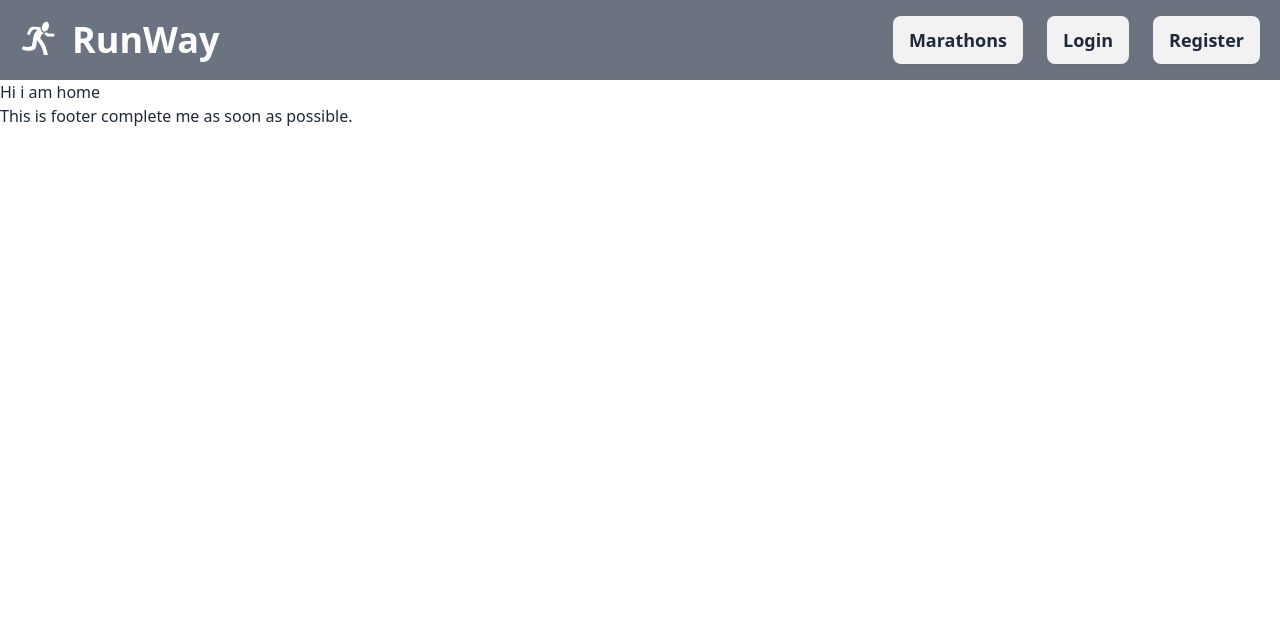
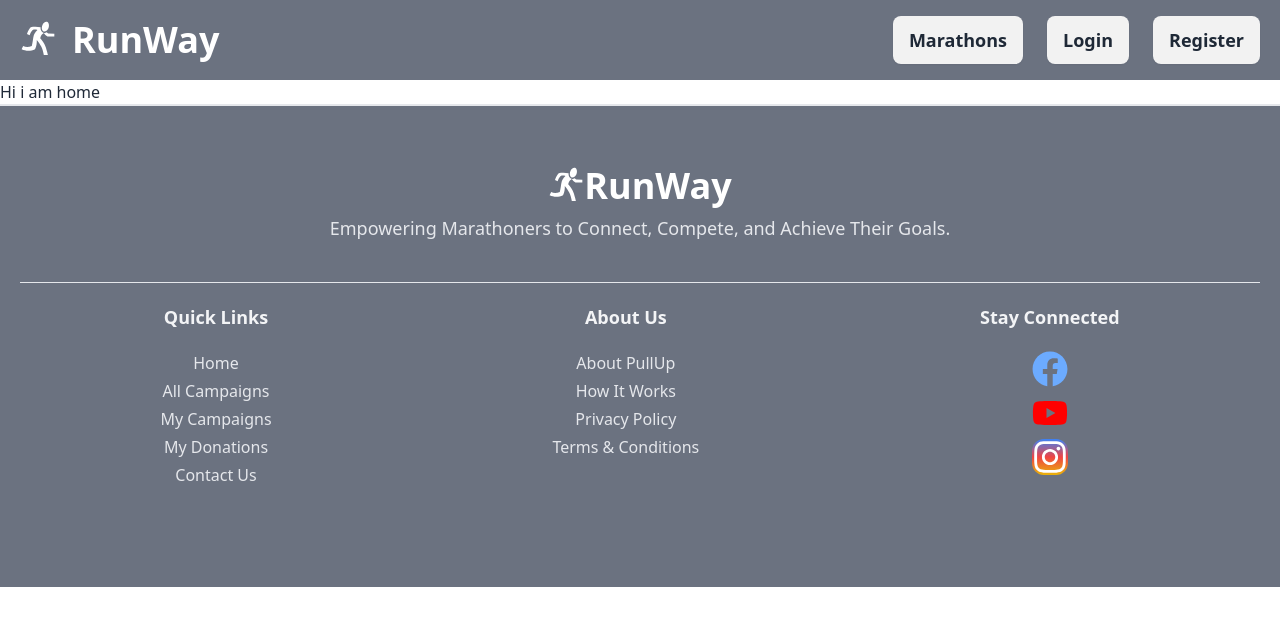
Before and after one commit to Rasadul-Islam/marathon-management-client, a React (Vite) app: page / in a window 1280 px wide. Shown: the top 626 px of the page. Built offline with nearby package versions, Linux system fonts and the light colour scheme; no server answers.

Commit message:
added footer

```diff
--- a/src/pages/Footer/Footer.jsx
+++ b/src/pages/Footer/Footer.jsx
@@ -1,9 +1,46 @@
 import React from 'react';
+import { FaFacebook, FaInstagram, FaYoutube } from 'react-icons/fa';
+import { GiRun } from 'react-icons/gi';
 
 const Footer = () => {
     return (
-        <div>
-            This is footer complete me as soon as possible.
+        <div className='pb-20 bg-gray-500 to-white p-5 border-t-2 '>
+            <div className='text-center my-10'>
+                <h1 className='text-2xl md:text-3xl lg:text-4xl font-bold text-white flex justify-center'><GiRun />RunWay </h1>
+                <p className='mt-2 text-gray-200 text-base md:text-lg'>Empowering Marathoners to Connect, Compete, and Achieve Their Goals.</p>
+            </div>
+            <hr />
+            <div className='flex flex-col md:flex-row justify-around gap-y-10 my-5 '>
+                <div className='text-center'>
+                    <h1 className='font-bold text-gray-100 text-lg mb-5 '>Quick Links</h1>
+                    <ul className='text-gray-200 flex flex-col gap-1'>
+                        <li><a href='#'>Home</a></li>
+                        <li><a href='#'>All Campaigns</a></li>
+                        <li><a href='#'>My Campaigns</a></li>
+                        <li><a href='#'>My Donations
+                        </a></li>
+                        <li><a href='#'>Contact Us
+                        </a></li>
+                    </ul>
+                </div>
+                <div className='text-center'>
+                    <h1 className='font-bold text-gray-100 text-lg mb-5 '>About Us</h1>
+                    <ul className='text-gray-200 flex flex-col gap-1'>
+                        <li><a href='#'>About PullUp</a></li>
+                        <li><a href='#'>How It Works</a></li>
+                        <li><a href='#'>Privacy Policy</a></li>
+                        <li><a href='#'>Terms & Conditions</a></li>
+                    </ul>
+                </div>
+                <div className='text-center'>
+                    <h1 className='font-bold text-gray-100 text-lg mb-5 '>Stay Connected</h1>
+                    <ul className='flex flex-col gap-2 text-4xl items-center'>
+                        <li><a href='#' className='text-[#6cabff]'><FaFacebook /></a></li>
+                        <li><a href='#' className='text-[#FF0000]' ><FaYoutube /></a></li>
+                        <li className="bg-gradient-to-b from-blue-500 via-red-500 to-yellow-500 rounded-xl"><a href='#' className="text-white"><FaInstagram /></a></li>
+                    </ul>
+                </div>
+            </div>
         </div>
     );
 };
```
